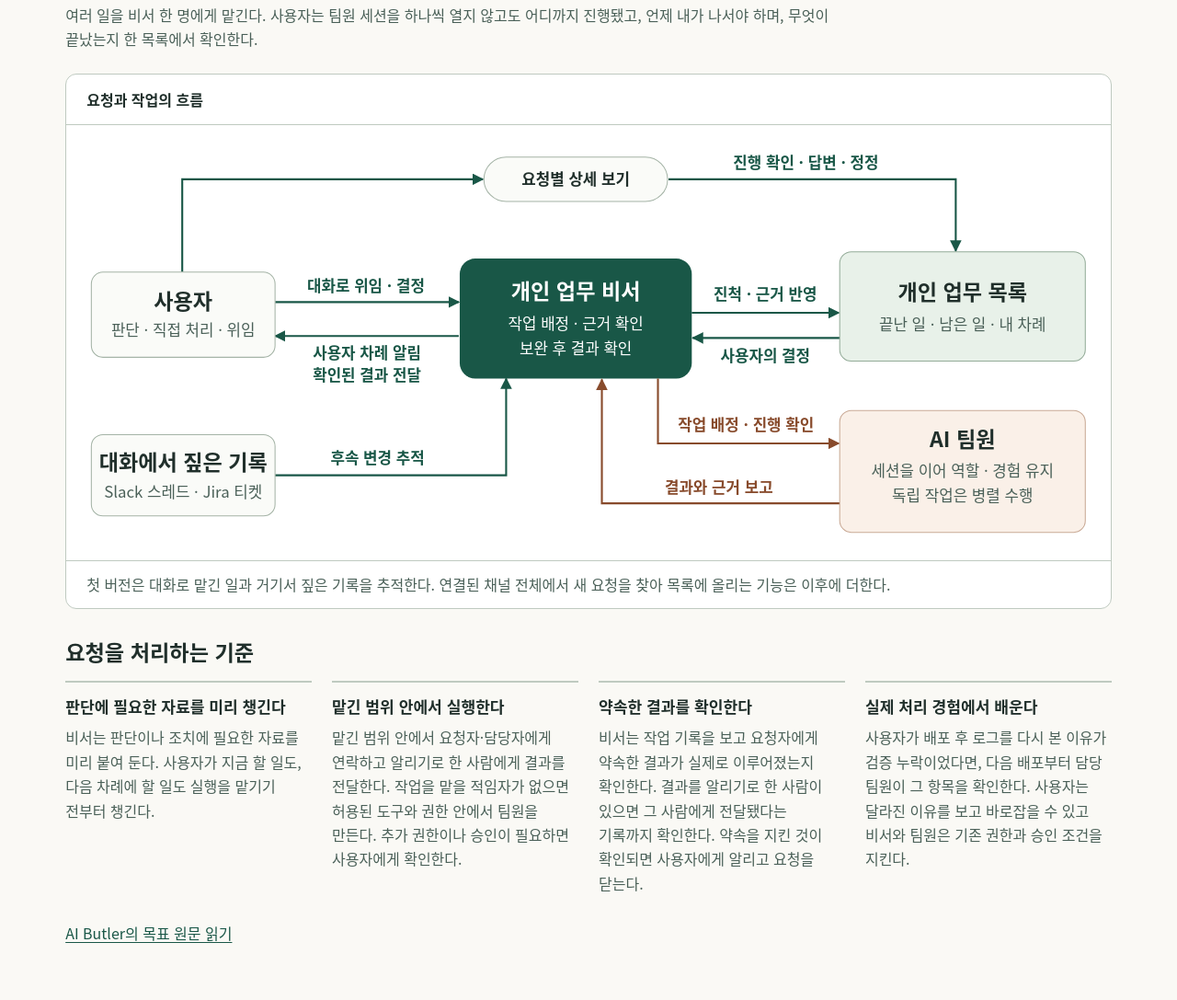
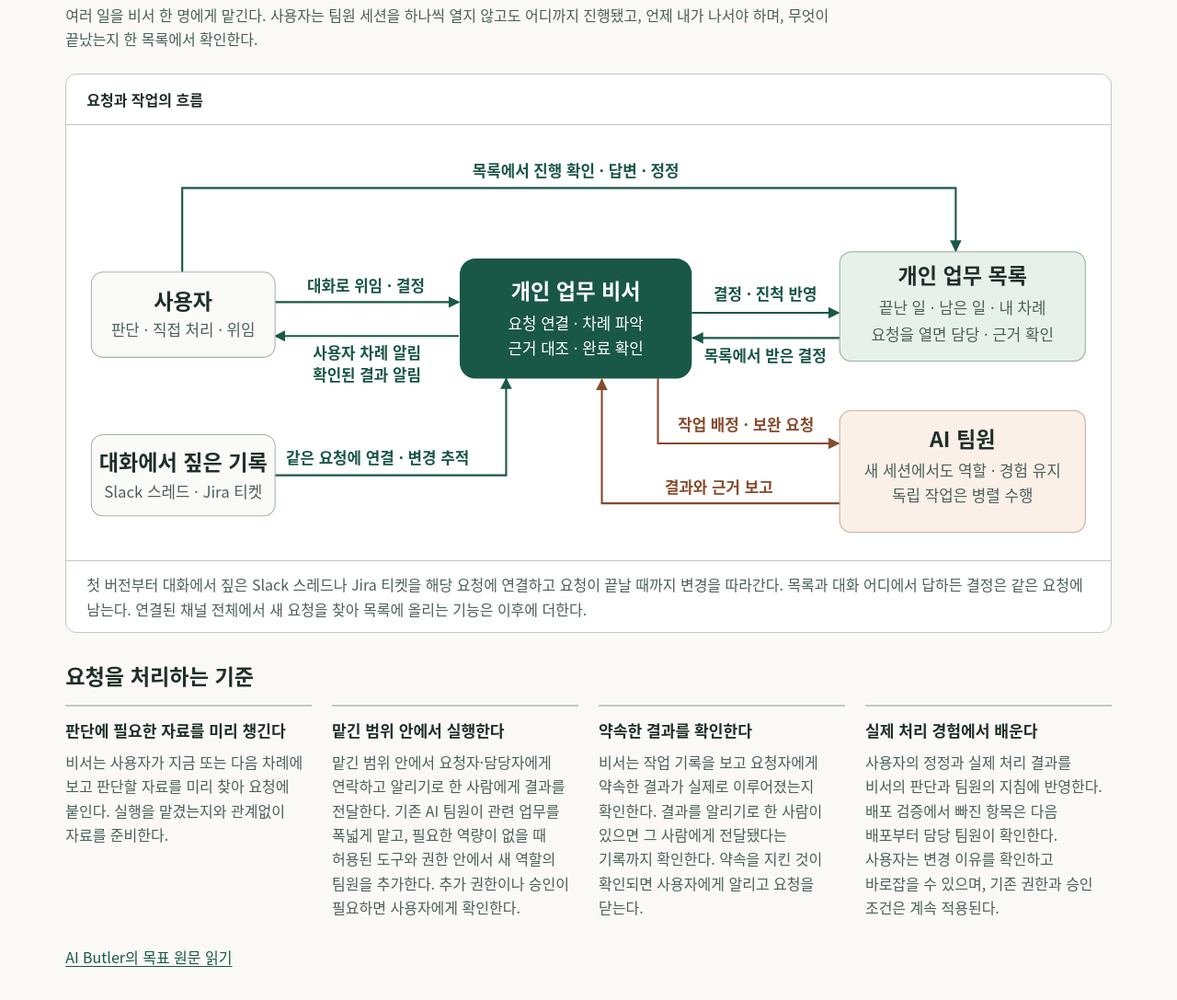
Before and after one commit to xchans/ai-butler, a plain HTML site: page docs/intent/ai-butler-diagram.html in a window 1280 px wide. Shown: the part 151-1238 px from the top of the page at 92% size. Drawn offline with Linux system fonts and the light colour scheme.

Commit message:
목록 확인과 요청별 결정 흐름을 목표 도식에 명확히 표시

```diff
--- a/docs/intent/ai-butler-diagram.html
+++ b/docs/intent/ai-butler-diagram.html
@@ -85,7 +85,7 @@
       <figcaption>요청과 작업의 흐름</figcaption>
       <svg class="diagram" viewBox="0 0 1080 450" role="img" aria-labelledby="map-title" aria-describedby="map-desc" xmlns="http://www.w3.org/2000/svg">
         <title id="map-title">사용자, 비서, 개인 업무 목록과 AI 팀원의 관계</title>
-        <desc id="map-desc">대화에서 맡은 요청에 사용자가 짚은 Slack 스레드나 Jira 티켓을 연결해 변경을 따라간다. 비서는 AI 팀원에게 독립 작업을 병렬로 배정하고 근거를 확인해 필요한 보완을 맡긴다. 중간 진척은 목록에 남기고, 사용자의 결정이 필요하거나 맡긴 결과가 확인되면 먼저 알린다. 사용자가 목록이나 대화에서 답하면 결정은 같은 요청에 남고 비서가 이어서 처리한다.</desc>
+        <desc id="map-desc">사용자는 개인 업무 목록에서 여러 요청의 진행과 내 차례를 훑고, 필요한 요청을 열어 담당과 근거를 확인한다. 비서는 대화에서 짚은 Slack 스레드나 Jira 티켓을 해당 요청에 연결하고 끝날 때까지 변경을 따라간다. 목록이나 대화에서 전한 답·승인·정정도 같은 요청에 남는다. 비서는 관련 업무를 맡는 팀원들에게 독립 작업을 병렬로 배정한다. 팀원의 역할과 경험은 새 세션에서도 이어진다. 비서는 각 작업의 결과와 근거를 확인하고 필요한 보완을 맡긴다. 중간 진척은 목록에 반영하고, 사용자가 판단·승인하거나 직접 조치할 차례 또는 맡긴 결과가 확인된 때에 알린다.</desc>
         <defs>
           <marker id="arrow" viewBox="0 0 10 10" markerWidth="6" markerHeight="6" refX="9" refY="5" orient="auto">
             <path fill="#195747" d="M0 0 10 5 0 10z"/>
@@ -94,71 +94,70 @@
             <path fill="#884b2c" d="M0 0 10 5 0 10z"/>
           </marker>
         </defs>
-        <!-- 사용자가 보는 목록과 비서가 관리하는 목록은 하나다. -->
-        <path class="route" d="M120 152V56H431"/>
-        <path class="route" d="M623 56H920V130"/>
-        <text class="label green" x="765" y="45">진행 확인 · 답변 · 정정</text>
-        <rect class="box" x="432" y="33" width="190" height="46" rx="23"/>
-        <text class="label" x="527" y="62">요청별 상세 보기</text>
+        <g aria-hidden="true">
+          <path class="route" d="M120 152V65H920V130"/>
+          <text class="label green" x="527" y="53">목록에서 진행 확인 · 답변 · 정정</text>
 
           <path class="route" d="M216 183H406"/>
           <text class="label green" x="310" y="172">대화로 위임 · 결정</text>
           <path class="route" d="M406 218H216"/>
           <text class="label green" x="311" y="242">사용자 차례 알림</text>
-        <text class="label green" x="311" y="264">확인된 결과 전달</text>
+          <text class="label green" x="311" y="264">확인된 결과 알림</text>
           <rect class="box" x="26" y="152" width="190" height="88" rx="12"/>
           <text class="heading" x="121" y="190">사용자</text>
           <text class="detail" x="121" y="218">판단 · 직접 처리 · 위임</text>
 
           <path class="route" d="M216 362H455V262"/>
-        <text class="label green" x="322" y="350">후속 변경 추적</text>
+          <text class="label green" x="322" y="350">같은 요청에 연결 · 변경 추적</text>
           <rect class="box" x="26" y="320" width="190" height="84" rx="12"/>
           <text class="heading" x="121" y="357">대화에서 짚은 기록</text>
           <text class="detail" x="121" y="385">Slack 스레드 · Jira 티켓</text>
 
           <rect x="407" y="138" width="240" height="124" rx="16" fill="#195747"/>
           <text class="heading white" x="527" y="180">개인 업무 비서</text>
-        <text class="detail white" x="527" y="211">작업 배정 · 근거 확인</text>
-        <text class="detail white" x="527" y="237">보완 후 결과 확인</text>
+          <text class="detail white" x="527" y="211">요청 연결 · 차례 파악</text>
+          <text class="detail white" x="527" y="237">근거 대조 · 완료 확인</text>
 
           <path class="route" d="M647 194H799"/>
-        <text class="label green" x="723" y="181">진척 · 근거 반영</text>
+          <text class="label green" x="723" y="181">결정 · 진척 반영</text>
           <path class="route" d="M800 220H648"/>
-        <text class="label green" x="723" y="244">사용자의 결정</text>
+          <text class="label green" x="723" y="244">목록에서 받은 결정</text>
           <rect x="800" y="131" width="254" height="113" rx="12" fill="#e8f1e9" stroke="#94ac99"/>
-        <text class="heading" x="927" y="181">개인 업무 목록</text>
-        <text class="detail" x="927" y="212">끝난 일 · 남은 일 · 내 차례</text>
+          <text class="heading" x="927" y="164">개인 업무 목록</text>
+          <text class="detail" x="927" y="195">끝난 일 · 남은 일 · 내 차례</text>
+          <text class="detail" x="927" y="223">요청을 열면 담당 · 근거 확인</text>
 
           <path class="route delegated" d="M612 262V329H799"/>
-        <text class="label copper" x="703" y="316">작업 배정 · 진행 확인</text>
+          <text class="label copper" x="703" y="316">작업 배정 · 보완 요청</text>
           <path class="route delegated" d="M800 391H554V263"/>
           <text class="label copper" x="675" y="380">결과와 근거 보고</text>
           <rect x="800" y="295" width="254" height="126" rx="12" fill="#faf0e8" stroke="#c9aa96"/>
           <text class="heading" x="927" y="333">AI 팀원</text>
-        <text class="detail" x="927" y="363">세션을 이어 역할 · 경험 유지</text>
+          <text class="detail" x="927" y="363">새 세션에서도 역할 · 경험 유지</text>
           <text class="detail" x="927" y="389">독립 작업은 병렬 수행</text>
+        </g>
       </svg>
       <dl class="mobile">
         <div><dt>사용자 → 비서</dt><dd>대화로 여러 일을 맡기고, 진행 중인 요청의 방향을 바꾼다.</dd></div>
         <div><dt>대화에서 짚은 기록 → 비서</dt><dd>사용자가 짚은 Slack 스레드나 Jira 티켓을 해당 요청에 연결해 끝날 때까지 변경을 따라간다.</dd></div>
-        <div><dt>비서 → 개인 업무 목록</dt><dd>작업별 진척과 근거를 갱신해 요청마다 끝난 일, 남은 일, 내 차례를 보여 준다.</dd></div>
-        <div><dt>사용자 → 목록 또는 대화 → 비서</dt><dd>질문에 답하거나 승인하면 어느 쪽에서 답해도 같은 요청에 결정이 남고 비서가 이어서 처리한다.</dd></div>
-        <div class="team"><dt>비서 → AI 팀원</dt><dd>비서는 작업에 맞는 팀원에게 독립적인 일을 병렬로 맡긴다. 팀원의 역할과 경험은 세션이 바뀌어도 이어진다.</dd></div>
-        <div class="team"><dt>AI 팀원 → 비서</dt><dd>팀원이 결과와 근거를 보내면 비서는 약속한 결과와 대조하고, 권한 안에서 보완을 맡겨 다시 확인한다.</dd></div>
-        <div><dt>비서 → 사용자</dt><dd>사용자의 판단이나 승인이 필요하면 먼저 알린다. 맡긴 범위의 결과가 확인되면 근거와 남은 일을 전한다.</dd></div>
+        <div><dt>비서 → 개인 업무 목록</dt><dd>비서는 맡은 요청을 등록하고 일이 진행될 때마다 진척과 근거를 갱신한다. 사용자는 목록에서 끝난 일과 남은 일, 자신의 차례를 훑고 필요한 요청만 열어 담당과 근거를 확인한다.</dd></div>
+        <div><dt>사용자 → 목록 또는 대화 → 비서</dt><dd>어느 쪽에서든 답변·승인·정정은 같은 요청에 남는다. 비서는 그 결정에 따라 일을 이어 간다.</dd></div>
+        <div class="team"><dt>비서 → AI 팀원</dt><dd>비서는 관련 업무를 폭넓게 맡는 팀원들에게 독립적인 작업을 병렬로 배정한다. 팀원의 역할과 경험은 세션이 바뀌어도 이어진다.</dd></div>
+        <div class="team"><dt>AI 팀원 → 비서</dt><dd>비서는 팀원이 보낸 결과와 근거를 그 작업에서 기대한 결과와 대조한다. 보완이 필요하면 맡긴 범위와 권한 안에서 다시 맡겨 확인한다.</dd></div>
+        <div><dt>비서 → 사용자</dt><dd>사용자가 판단하거나 승인하거나 직접 조치할 차례가 되면 먼저 알린다. 맡긴 범위의 결과가 확인되면 근거와 남은 일을 전한다.</dd></div>
       </dl>
-      <p class="figure-note">첫 버전은 대화로 맡긴 일과 거기서 짚은 기록을 추적한다. 연결된 채널 전체에서 새 요청을 찾아 목록에 올리는 기능은 이후에 더한다.</p>
+      <p class="figure-note">첫 버전부터 대화에서 짚은 Slack 스레드나 Jira 티켓을 해당 요청에 연결하고 요청이 끝날 때까지 변경을 따라간다. 목록과 대화 어디에서 답하든 결정은 같은 요청에 남는다. 연결된 채널 전체에서 새 요청을 찾아 목록에 올리는 기능은 이후에 더한다.</p>
     </figure>
     <section class="principles" aria-labelledby="principles-title">
       <h2 id="principles-title">요청을 처리하는 기준</h2>
       <div class="notes">
         <article>
           <h3>판단에 필요한 자료를 미리 챙긴다</h3>
-          <p>비서는 판단이나 조치에 필요한 자료를 미리 붙여 둔다. 사용자가 지금 할 일도, 다음 차례에 할 일도 실행을 맡기기 전부터 챙긴다.</p>
+          <p>비서는 사용자가 지금 또는 다음 차례에 보고 판단할 자료를 미리 찾아 요청에 붙인다. 실행을 맡겼는지와 관계없이 자료를 준비한다.</p>
         </article>
         <article>
           <h3>맡긴 범위 안에서 실행한다</h3>
-          <p>맡긴 범위 안에서 요청자·담당자에게 연락하고 알리기로 한 사람에게 결과를 전달한다. 작업을 맡을 적임자가 없으면 허용된 도구와 권한 안에서 팀원을 만든다. 추가 권한이나 승인이 필요하면 사용자에게 확인한다.</p>
+          <p>맡긴 범위 안에서 요청자·담당자에게 연락하고 알리기로 한 사람에게 결과를 전달한다. 기존 AI 팀원이 관련 업무를 폭넓게 맡고, 필요한 역량이 없을 때 허용된 도구와 권한 안에서 새 역할의 팀원을 추가한다. 추가 권한이나 승인이 필요하면 사용자에게 확인한다.</p>
         </article>
         <article>
           <h3>약속한 결과를 확인한다</h3>
@@ -166,7 +165,7 @@
         </article>
         <article>
           <h3>실제 처리 경험에서 배운다</h3>
-          <p>사용자가 배포 후 로그를 다시 본 이유가 검증 누락이었다면, 다음 배포부터 담당 팀원이 그 항목을 확인한다. 사용자는 달라진 이유를 보고 바로잡을 수 있고 비서와 팀원은 기존 권한과 승인 조건을 지킨다.</p>
+          <p>사용자의 정정과 실제 처리 결과를 비서의 판단과 팀원의 지침에 반영한다. 배포 검증에서 빠진 항목은 다음 배포부터 담당 팀원이 확인한다. 사용자는 변경 이유를 확인하고 바로잡을 수 있으며, 기존 권한과 승인 조건은 계속 적용된다.</p>
         </article>
       </div>
     </section>
```
Lines whose indentation alone changed are shown as unchanged.
